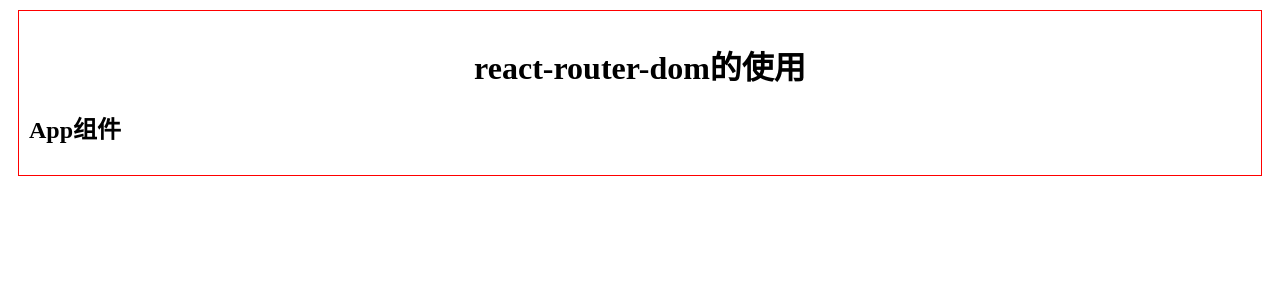
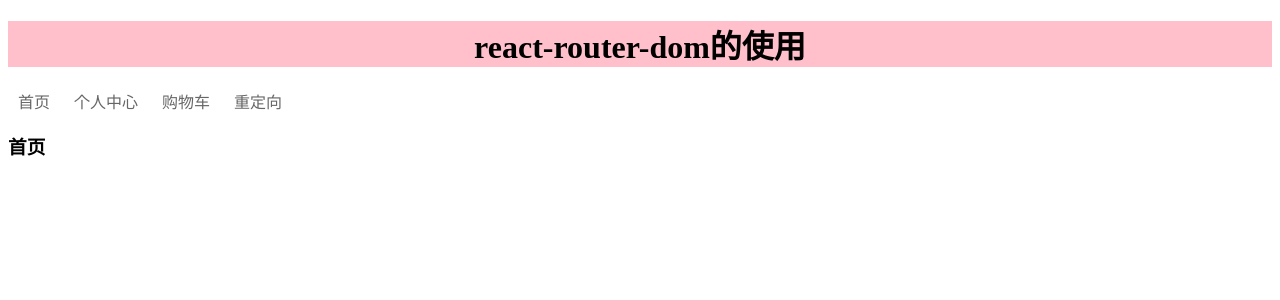
Before and after one commit to ww24kobe/react_example, a React (Create React App) app: page / in a window 1280 px wide. Shown: the top 300 px of the page. Built offline with nearby package versions, Linux system fonts and the light colour scheme.

Commit message:
feat: react-router-dom case

```diff
--- a/package.json
+++ b/package.json
@@ -9,6 +9,7 @@
     "react": "^18.2.0",
     "react-dom": "^18.2.0",
     "react-redux": "^8.1.1",
+    "react-router-dom": "^6.14.2",
     "react-scripts": "5.0.1",
     "redux": "^4.2.1",
     "web-vitals": "^2.1.0"
--- a/src/App.js
+++ b/src/App.js
@@ -1,9 +1,66 @@
+import React, { useState, useEffect } from 'react'
+import {
+  BrowserRouter as Router,
+  HashRouter,
+  Link,
+  NavLink,
+  Route,
+  Routes,
+  Outlet,
+  Navigate,
+} from 'react-router-dom'
+
+import style from './style.module.css'
+console.log(style)
+
+const Order = () => <h3>订单</h3>
+const Address = () => <h3>地址</h3>
+const Home = () => <h3>首页</h3>
+const User = () => (
+  <>
+    <h3>个人中心</h3>
+    <ul>
+      <li>
+        <Link to="/user/order">我的订单</Link>
+      </li>
+      <li>
+        <Link to="/user/address">收货地址</Link>
+      </li>
+    </ul>
+    <Outlet />
+  </>
+)
+const Cart = () => <h3>Cart 页面</h3>
+
 function App() {
   return (
-    <div style={{ border: '1px solid red', padding: '10px', margin: '10px' }}>
-      <h1 style={{ textAlign: 'center' }}>react-router-dom的使用</h1>
-      <h2>App组件</h2>
-    </div>
+    <>
+      <h1 style={{ textAlign: 'center' }} className={style.title}>
+        react-router-dom的使用
+      </h1>
+      <Router>
+        <div>
+          {/* NavLink相对于Link含有当前激活类名active，可设置样式 */}
+          <NavLink to="/">首页 </NavLink>
+          <NavLink to="/user">个人中心 </NavLink>
+          <Link to="/cart">购物车 </Link>
+          <Link to="/a">重定向</Link>
+          <Routes>
+            {/* 渲染一个元素 */}
+            <Route path="/" element={<Home />} />
+            <Route path="/user" element={<User />}>
+              <Route path="order" element={<Order />} />
+              <Route path="address" element={<Address />} />
+            </Route>
+            {/* 或者渲染一个组件对象 */}
+            <Route path="/cart" Component={Cart} />
+            {/* 重定向到 / */}
+            <Route path="/a" element={<Navigate to="/" />} />
+          </Routes>
+        </div>
+        <Outlet />
+      </Router>
+    </>
   )
 }
 
--- /dev/null
+++ b/src/style.module.css
@@ -0,0 +1,13 @@
+
+a {
+    text-decoration: none;
+    padding: 0 10px;
+    color: #666;
+}
+.active {
+    border-bottom: 2px solid orange;
+}
+
+.title {
+    background-color: pink;
+}
```
Also changed, not shown: 1 other file (tests, documents, lock files or other folders).
